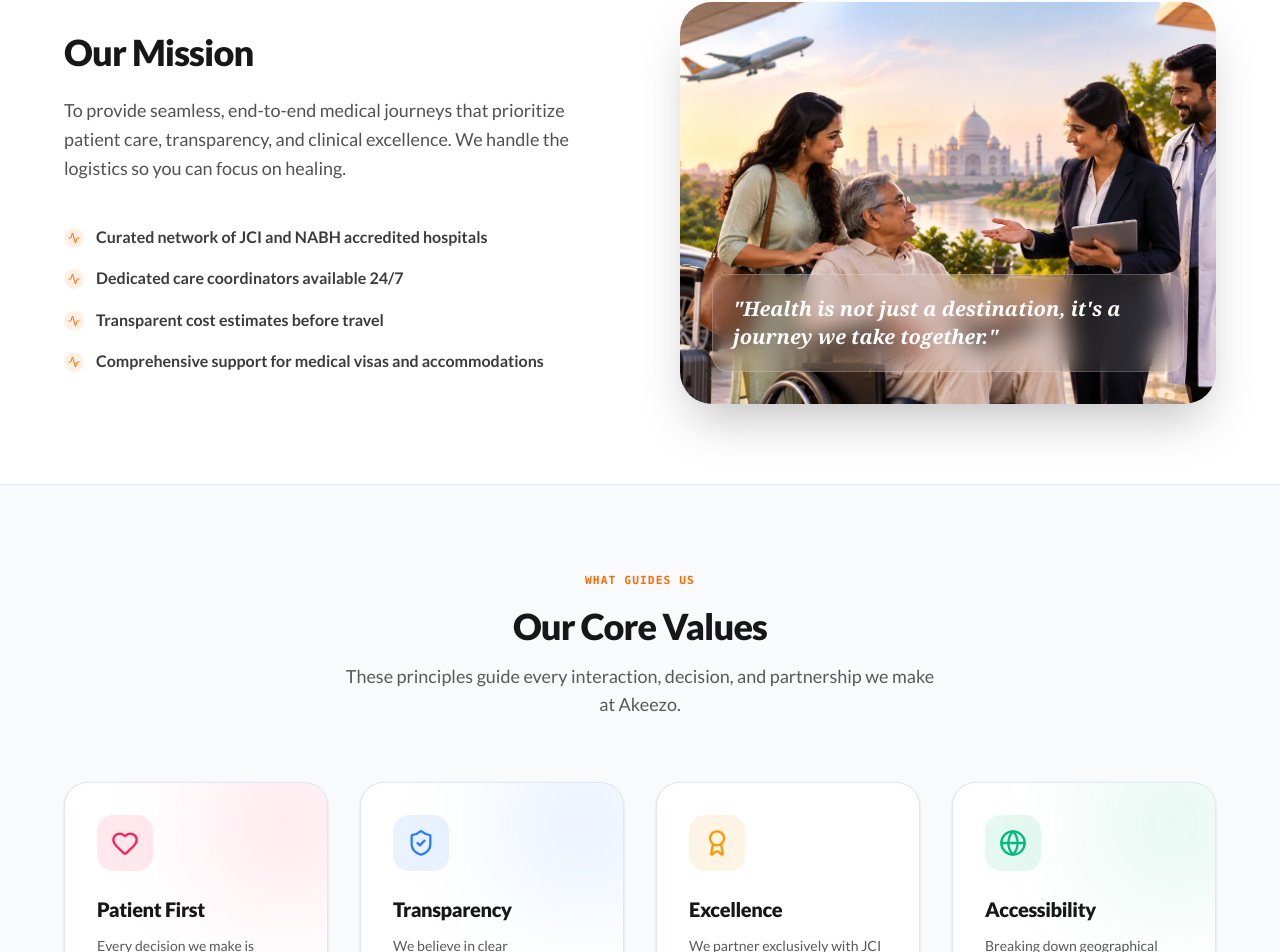
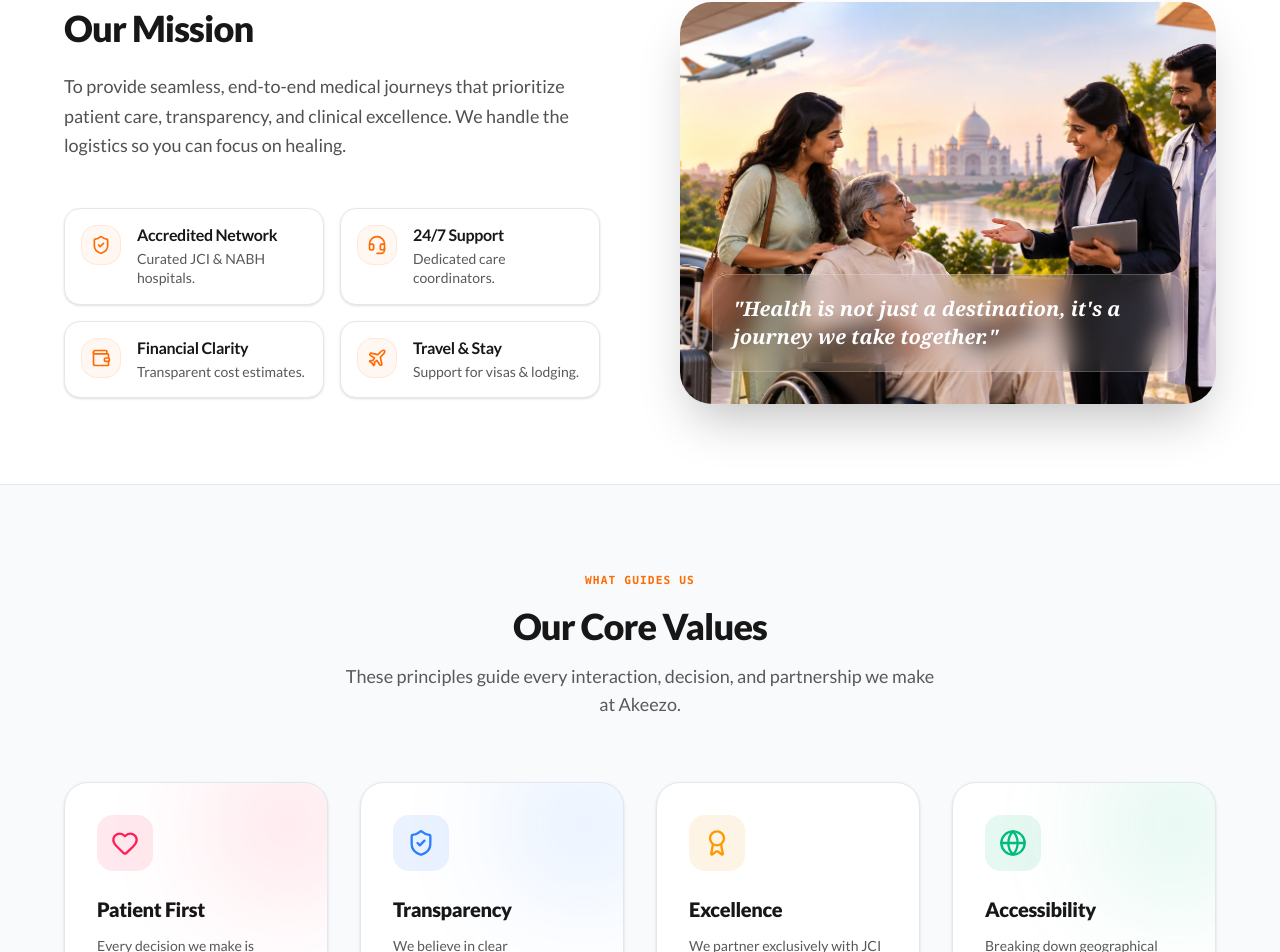
Before and after one commit to MackStroke/akeezo, a React (Vite) app in the folder client/: page /about in a window 1280 px wide. Shown: the part 1057-2009 px from the top of the page. Built offline with nearby package versions, Linux system fonts and the light colour scheme; no server answers.

Commit message:
Enhance Mission UI section with distinct icons and card layout

```diff
--- a/client/src/pages/AboutPage.jsx
+++ b/client/src/pages/AboutPage.jsx
@@ -10,7 +10,10 @@ import {
   Activity,
   ChevronRight,
   Stethoscope,
-  Building2
+  Building2,
+  Headset,
+  Wallet,
+  Plane
 } from 'lucide-react';
 import { IconBrandLinkedin, IconBrandTwitter } from '@tabler/icons-react';
 import SEO from '../components/SEO';
@@ -241,18 +244,21 @@ export default function AboutPage() {
               <p className="text-lg text-foreground/80 leading-relaxed font-medium">
                 To provide seamless, end-to-end medical journeys that prioritize patient care, transparency, and clinical excellence. We handle the logistics so you can focus on healing.
               </p>
-              <div className="pt-4 space-y-4">
+              <div className="pt-6 grid sm:grid-cols-2 gap-4">
                 {[
-                  "Curated network of JCI and NABH accredited hospitals",
-                  "Dedicated care coordinators available 24/7",
-                  "Transparent cost estimates before travel",
-                  "Comprehensive support for medical visas and accommodations"
+                  { title: "Accredited Network", desc: "Curated JCI & NABH hospitals.", icon: ShieldCheck },
+                  { title: "24/7 Support", desc: "Dedicated care coordinators.", icon: Headset },
+                  { title: "Financial Clarity", desc: "Transparent cost estimates.", icon: Wallet },
+                  { title: "Travel & Stay", desc: "Support for visas & lodging.", icon: Plane }
                 ].map((item, idx) => (
-                  <div key={idx} className="flex items-start gap-3">
-                    <div className="mt-1 size-5 rounded-full bg-primary/10 flex items-center justify-center shrink-0">
-                      <Activity className="size-3 text-primary" />
+                  <div key={idx} className="flex items-start gap-4 p-4 rounded-2xl bg-white border border-rule shadow-sm hover:shadow-md hover:border-primary/30 transition-all group">
+                    <div className="size-10 rounded-xl bg-primary/5 flex items-center justify-center shrink-0 group-hover:bg-primary group-hover:text-white transition-colors text-primary border border-primary/10">
+                      <item.icon className="size-5" />
                     </div>
-                    <span className="font-semibold text-foreground/90">{item}</span>
+                    <div>
+                      <h4 className="font-bold text-ink-strong leading-tight">{item.title}</h4>
+                      <p className="text-sm font-medium text-muted-foreground mt-1 leading-snug">{item.desc}</p>
+                    </div>
                   </div>
                 ))}
               </div>
```
